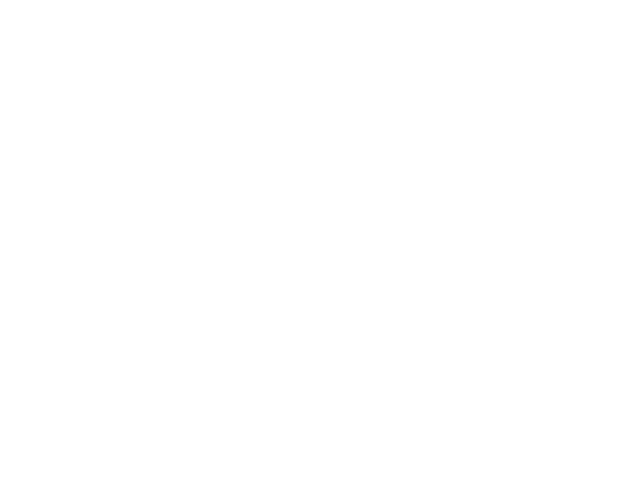
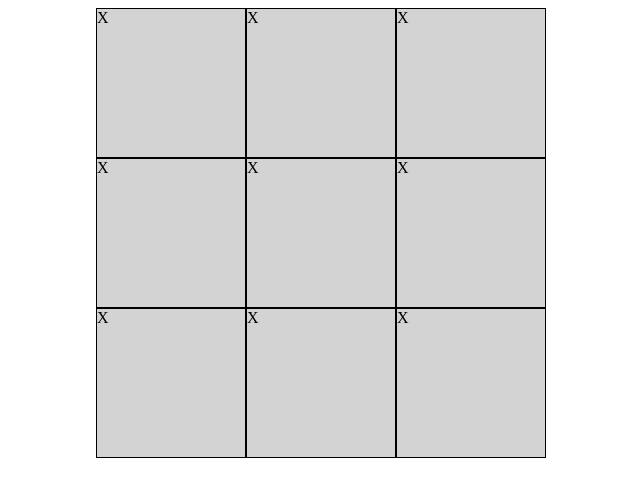
Before and after one commit to Dylan5019-Odin/tic-tac-tie, a plain HTML site: page index.html in a window 1280 px wide. Shown: the whole page, without its empty margins (319-959 px from the left). Drawn offline with Linux system fonts and the light colour scheme.

Commit message:
Created 3x3 grid in HTML and CSS

```diff
--- a/index.html
+++ b/index.html
@@ -8,7 +8,17 @@
     <title>Tic Tac Toe</title>
 </head>
 <body>
-
+    <div class="game-container">
+        <div class="cell">X</div>
+        <div class="cell">X</div>
+        <div class="cell">X</div>
+        <div class="cell">X</div>
+        <div class="cell">X</div>
+        <div class="cell">X</div>
+        <div class="cell">X</div>
+        <div class="cell">X</div>
+        <div class="cell">X</div>
+    </div>
 </body>
 <script src="main.js"></script>
 </html>
--- a/style.css
+++ b/style.css
@@ -0,0 +1,19 @@
+
+/* CSS for the Body*/
+body {
+    display: grid;
+    place-content: center;
+}
+
+/* CSS For the GameBoard Container */
+.game-container {
+    display: grid;
+    grid-template-columns: repeat(3, 150px);
+    grid-template-rows: repeat(3, 150px);
+}
+
+.game-container div{
+  background: lightgray;
+  border: 1px solid black;
+
+}
```
